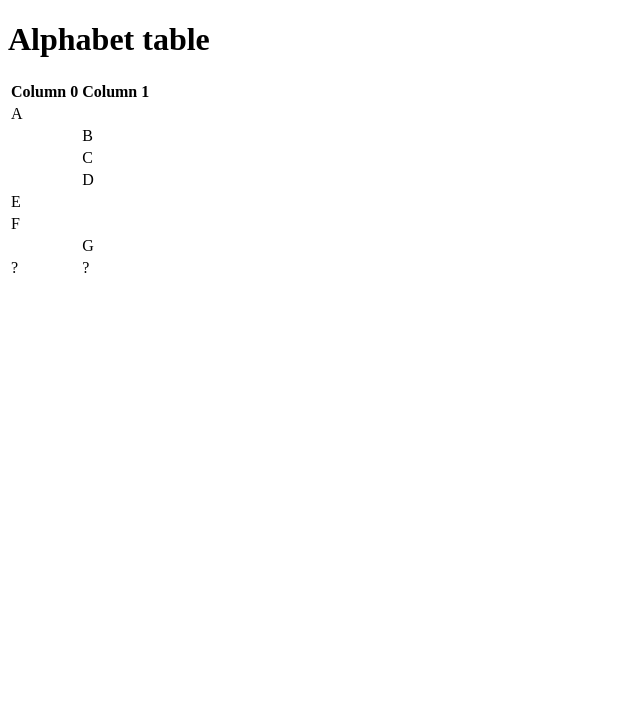
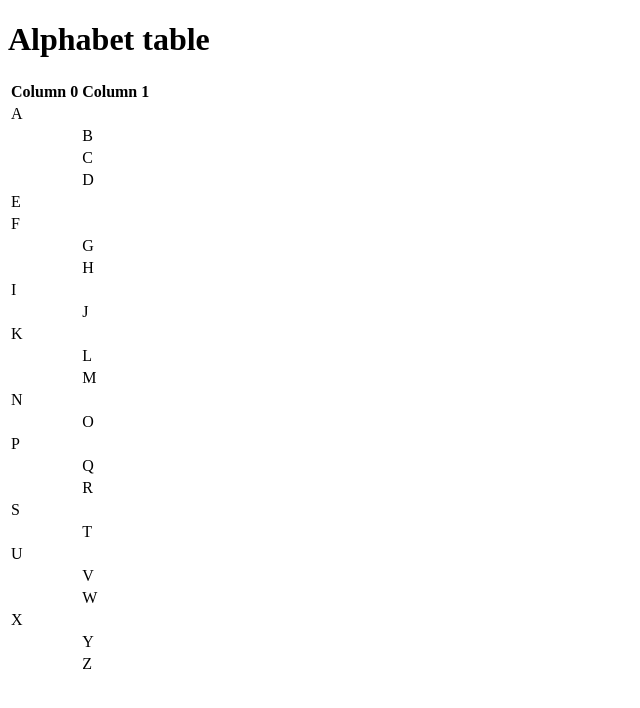
Before and after one commit to comp426-2022-fall/a01-xuanbai01, a website: page public/index.html in a window 1280 px wide. Shown: the whole page, without its empty margins (0-640 px from the left). Drawn offline with Linux system fonts and the light colour scheme.

Commit message:
added alphaet to the index.html

```diff
--- a/public/index.html
+++ b/public/index.html
@@ -37,8 +37,62 @@
     						<td></td><td>G</td>
   					</tr>
   					<tr>
-    						<td>?</td><td>?</td>
+    						<td></td><td>H</td>
   					</tr>
+					<tr>
+                                                <td>I</td><td></td>
+                                        </tr>
+					<tr>
+                                                <td></td><td>J</td>
+                                        </tr>
+					<tr>
+                                                <td>K</td><td></td>
+                                        </tr>
+                                        <tr>
+                                                <td></td><td>L</td>
+                                        </tr>
+                                        <tr>
+                                                <td></td><td>M</td>
+                                        </tr>
+                                        <tr>
+                                                <td>N</td><td></td>
+                                        </tr>
+                                        <tr>
+                                                <td></td><td>O</td>
+                                        </tr>
+					<tr>
+                                                <td>P</td><td></td>
+                                        </tr>
+                                        <tr>
+                                                <td></td><td>Q</td>
+                                        </tr>
+                                        <tr>
+                                                <td></td><td>R</td>
+                                        </tr>
+                                        <tr>
+                                                <td>S</td><td></td>
+                                        </tr>
+                                        <tr>
+                                                <td></td><td>T</td>
+                                        </tr>
+					<tr>
+                                                <td>U</td><td></td>
+                                        </tr>
+                                        <tr>
+                                                <td></td><td>V</td>
+                                        </tr>
+                                        <tr>
+                                                <td></td><td>W</td>
+                                        </tr>
+                                        <tr>
+                                                <td>X</td><td></td>
+                                        </tr>
+                                        <tr>
+                                                <td></td><td>Y</td>
+                                        </tr>
+					<tr>
+                                                <td></td><td>Z</td>
+                                        </tr>
 				</tbody>
 			</table>
         	</div>
```
